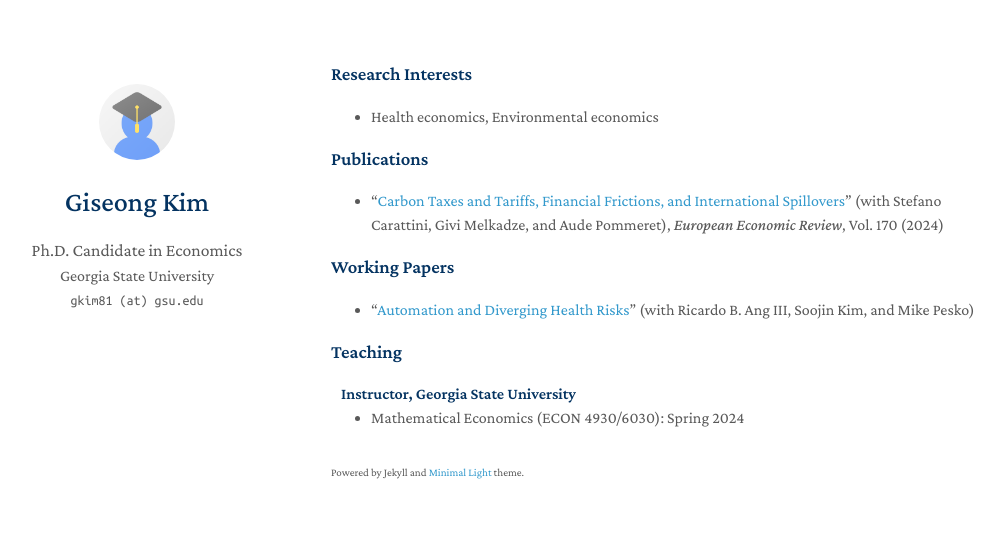
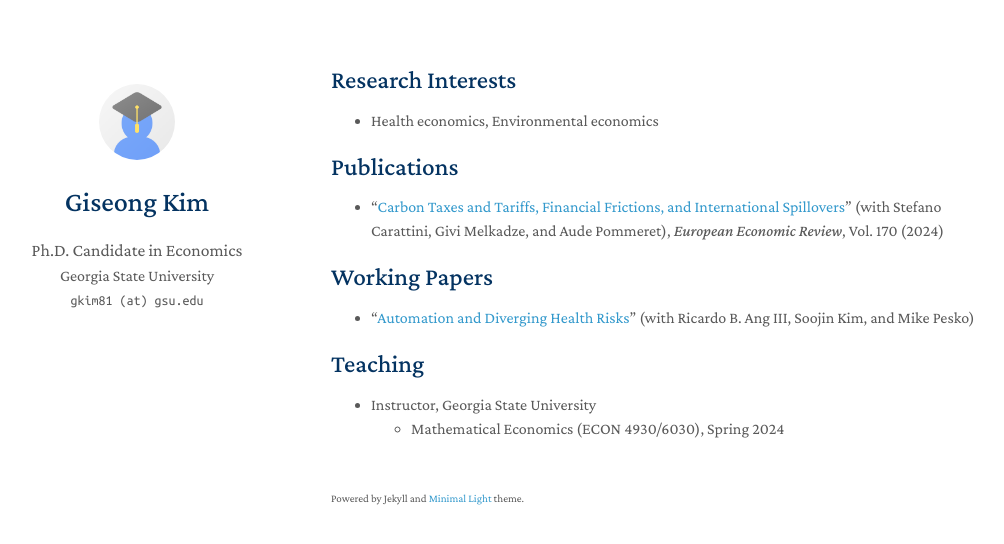
Before and after one commit to giseong-kim/giseong-kim.github.io, a Jekyll site: the page built from index.md, in a window 1280 px wide. Shown: the top 544 px of the page, without its empty margins (139-1143 px from the left). Built offline with Jekyll 4.4.1, drawn with Linux system fonts in a browser that asks for light colours; a style sheet for code colours, icons or effects is not loaded; part of the change alters nothing that is shown.

Commit message:
Update index.md

```diff
--- a/index.md
+++ b/index.md
@@ -7,21 +7,27 @@ layout: homepage
 I am a Ph.D. student at ...
 -->
 
-### Research Interests
+## Research Interests
 
 - Health economics, Environmental economics
 
-### Publications
+
+## Publications
 
 - “[Carbon Taxes and Tariffs, Financial Frictions, and International Spillovers](https://www.sciencedirect.com/science/article/pii/S0014292124002125)” (with Stefano Carattini, Givi Melkadze, and Aude Pommeret), *European Economic Review*, Vol. 170 (2024)
 
-### Working Papers
+
+## Working Papers
 
 - “[Automation and Diverging Health Risks](https://giseong-kim.github.io/assets/files/AKKP_2025.pdf)” (with Ricardo B. Ang III, Soojin Kim, and Mike Pesko)
 
-### Teaching
 
-<h4 style="margin:0 10px 0;">Instructor, Georgia State University</h4>
+## Teaching
+
+- Instructor, Georgia State University
+  - Mathematical Economics (ECON 4930/6030), Spring 2024
+
+<!--h4 style="margin:0 10px 0;">Instructor, Georgia State University</h4>
 <ul style="margin:0 0 5px;">
   <li><autocolor>Mathematical Economics (ECON 4930/6030): Spring 2024</autocolor></li>
 </ul>
```
